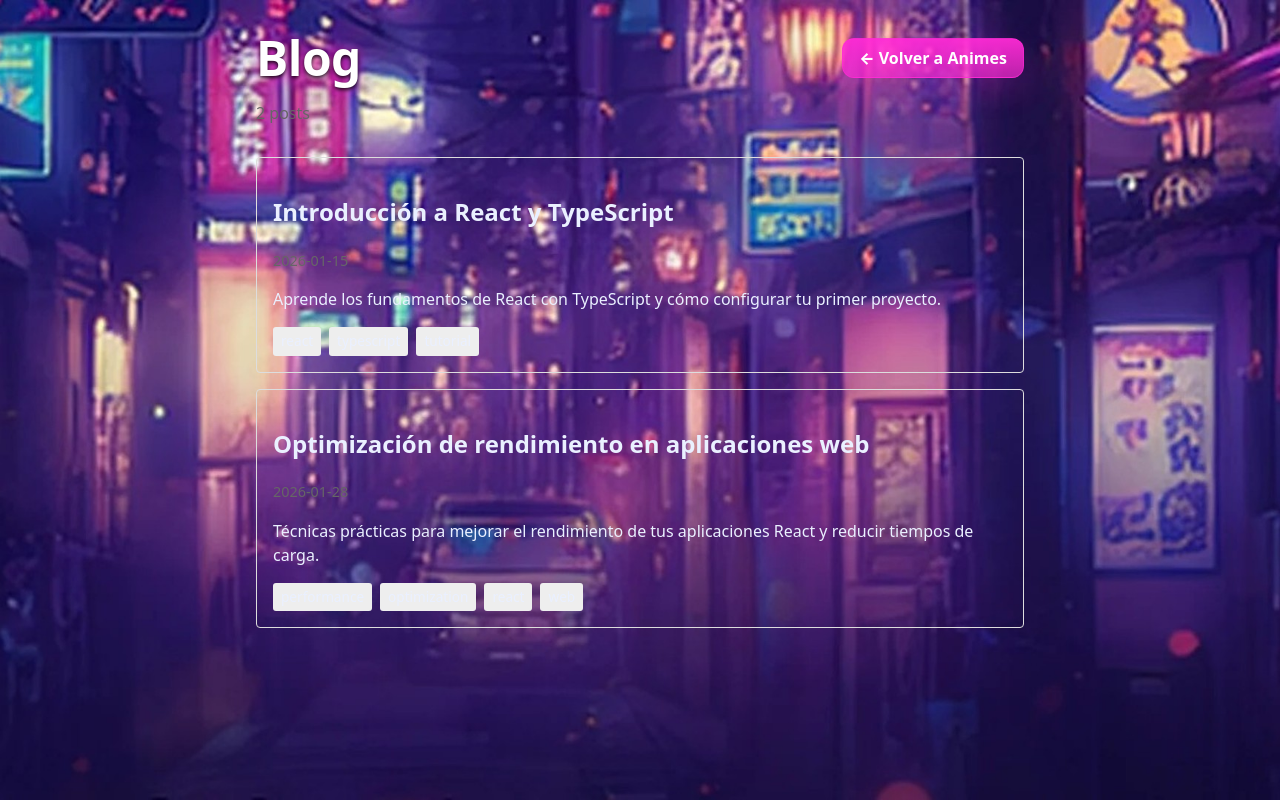
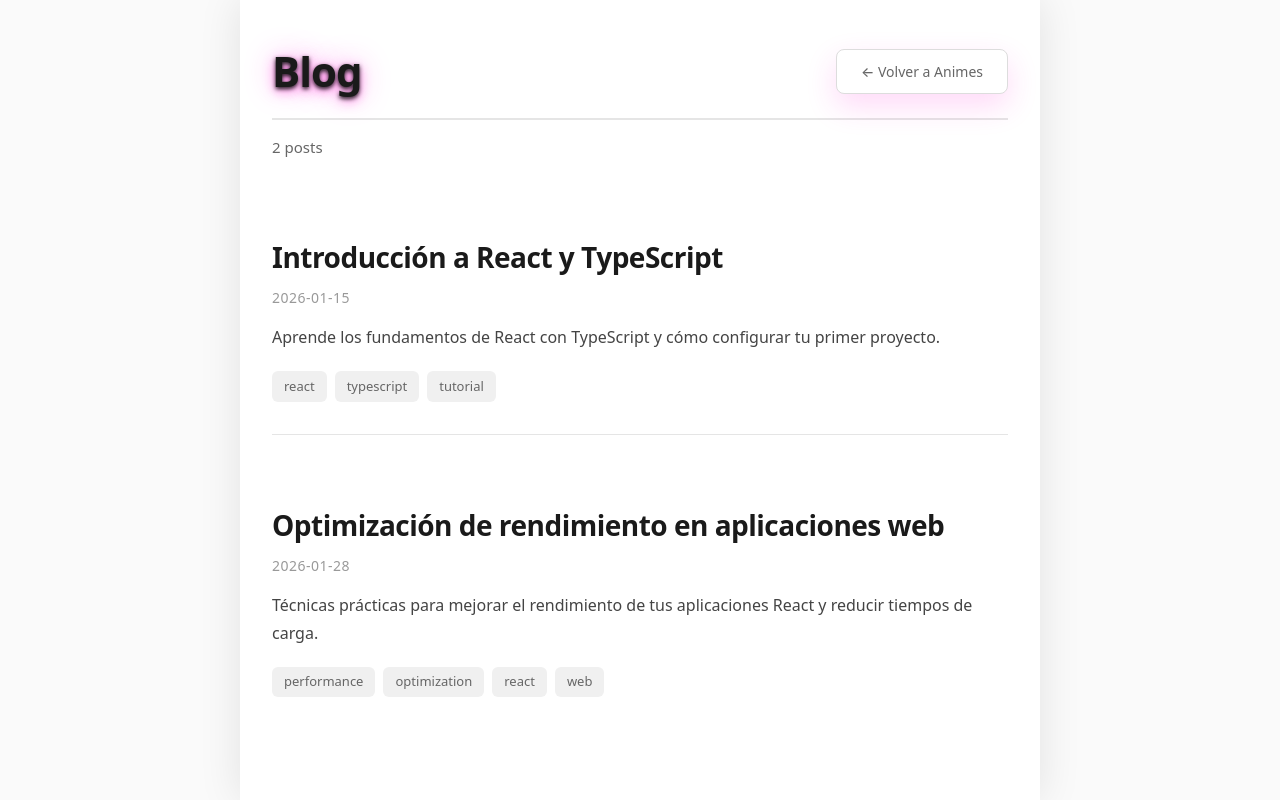
Before and after one commit to pacogatin23-thom/anime-app, a React (Vite) app: page / in a window 1280 px wide. Both pictures are taken after a click on the button "Blog". Built offline with nearby package versions, Linux system fonts and the light colour scheme; no server answers.

Commit message:
Mejora UX y estilo del blog

```diff
--- a/src/components/BlogPostCard.tsx
+++ b/src/components/BlogPostCard.tsx
@@ -13,13 +13,13 @@ interface BlogPostCardProps {
 
 export default function BlogPostCard({ post }: BlogPostCardProps) {
   return (
-    <article style={{ border: "1px solid #ddd", padding: "1rem", marginBottom: "1rem", borderRadius: "4px" }}>
-      <h2>{post.title}</h2>
-      <p style={{ color: "#666", fontSize: "0.9rem", marginBottom: "0.5rem" }}>{post.date}</p>
-      <p>{post.excerpt}</p>
-      <div style={{ display: "flex", gap: "0.5rem", flexWrap: "wrap", marginTop: "0.5rem" }}>
+    <article className="blogPostCard">
+      <h2 className="postTitle">{post.title}</h2>
+      <time className="postDate">{post.date}</time>
+      <p className="postExcerpt">{post.excerpt}</p>
+      <div className="postTags">
         {post.tags.map((tag) => (
-          <span key={tag} style={{ background: "#eee", padding: "0.25rem 0.5rem", borderRadius: "3px", fontSize: "0.85rem" }}>
+          <span key={tag} className="postTag">
             {tag}
           </span>
         ))}
--- a/src/pages/Blog.tsx
+++ b/src/pages/Blog.tsx
@@ -19,22 +19,24 @@ export default function Blog({ onNavigateToAnimes }: BlogProps) {
   const posts = postsData as BlogPost[];
 
   return (
-    <div style={{ maxWidth: "800px", margin: "0 auto", padding: "2rem 1rem" }}>
-      <div style={{ display: "flex", justifyContent: "space-between", alignItems: "center", marginBottom: "1rem" }}>
-        <h1 style={{ margin: 0 }}>Blog</h1>
-        <button onClick={onNavigateToAnimes} style={{ padding: "0.5rem 1rem" }}>
+    <div className="blogPage">
+      <div className="blogContainer">
+        <div className="blogHeader">
+          <h1 className="blogTitle">Blog</h1>
+          <button onClick={onNavigateToAnimes} className="blogBackBtn">
             ← Volver a Animes
           </button>
         </div>
-      <p style={{ color: "#666", marginBottom: "2rem" }}>
+        <p className="blogSubtitle">
           {posts.length} {posts.length === 1 ? "post" : "posts"}
         </p>
 
-      <div>
+        <div className="blogPosts">
           {posts.map((post) => (
             <BlogPostCard key={post.id} post={post} />
           ))}
         </div>
       </div>
+    </div>
   );
 }
--- a/src/styles/App.css
+++ b/src/styles/App.css
@@ -532,3 +532,154 @@ main.container {
   width: min(1200px, calc(100% - 32px));
   margin: 0 auto;
 }
+
+/* ========================================
+   BLOG STYLES
+   ======================================== */
+
+.blogPage {
+  min-height: 100vh;
+  background: #fafafa;
+  padding: 0;
+}
+
+.blogContainer {
+  max-width: 800px;
+  margin: 0 auto;
+  padding: 3rem 2rem;
+  background: white;
+  min-height: 100vh;
+  box-shadow: 0 0 40px rgba(0, 0, 0, 0.1);
+}
+
+.blogHeader {
+  display: flex;
+  justify-content: space-between;
+  align-items: center;
+  margin-bottom: 1rem;
+  padding-bottom: 1.5rem;
+  border-bottom: 2px solid #e5e5e5;
+}
+
+.blogTitle {
+  margin: 0;
+  font-size: 42px;
+  font-weight: 800;
+  color: #1a1a1a;
+  letter-spacing: -1px;
+}
+
+.blogBackBtn {
+  padding: 0.75rem 1.5rem;
+  background: white;
+  color: #666;
+  border: 1px solid #ddd;
+  border-radius: 8px;
+  font-size: 14px;
+  font-weight: 500;
+  cursor: pointer;
+  transition: all 0.2s;
+}
+
+.blogBackBtn:hover {
+  background: #f5f5f5;
+  border-color: #999;
+  color: #333;
+}
+
+.blogSubtitle {
+  color: #666;
+  margin: 0 0 3rem;
+  font-size: 15px;
+  font-weight: 500;
+}
+
+.blogPosts {
+  display: flex;
+  flex-direction: column;
+  gap: 2.5rem;
+}
+
+/* Blog Post Card */
+.blogPostCard {
+  padding: 2rem 0;
+  border-bottom: 1px solid #e5e5e5;
+  transition: all 0.2s;
+}
+
+.blogPostCard:last-child {
+  border-bottom: none;
+}
+
+.postTitle {
+  margin: 0 0 0.75rem;
+  font-size: 28px;
+  font-weight: 700;
+  color: #1a1a1a;
+  line-height: 1.3;
+  letter-spacing: -0.5px;
+}
+
+.postTitle:hover {
+  color: #FF2BD6;
+  cursor: pointer;
+}
+
+.postDate {
+  display: block;
+  color: #999;
+  font-size: 14px;
+  font-weight: 500;
+  margin-bottom: 1rem;
+  text-transform: uppercase;
+  letter-spacing: 0.5px;
+}
+
+.postExcerpt {
+  margin: 0 0 1.25rem;
+  color: #444;
+  font-size: 16px;
+  line-height: 1.7;
+}
+
+.postTags {
+  display: flex;
+  gap: 0.5rem;
+  flex-wrap: wrap;
+}
+
+.postTag {
+  background: #f0f0f0;
+  color: #666;
+  padding: 0.35rem 0.75rem;
+  border-radius: 6px;
+  font-size: 13px;
+  font-weight: 500;
+  transition: all 0.2s;
+}
+
+.postTag:hover {
+  background: #FF2BD6;
+  color: white;
+}
+
+/* Responsive */
+@media (max-width: 768px) {
+  .blogContainer {
+    padding: 2rem 1.5rem;
+  }
+
+  .blogTitle {
+    font-size: 32px;
+  }
+
+  .blogHeader {
+    flex-direction: column;
+    align-items: flex-start;
+    gap: 1rem;
+  }
+
+  .postTitle {
+    font-size: 24px;
+  }
+}
```
Lines whose indentation alone changed are shown as unchanged.
